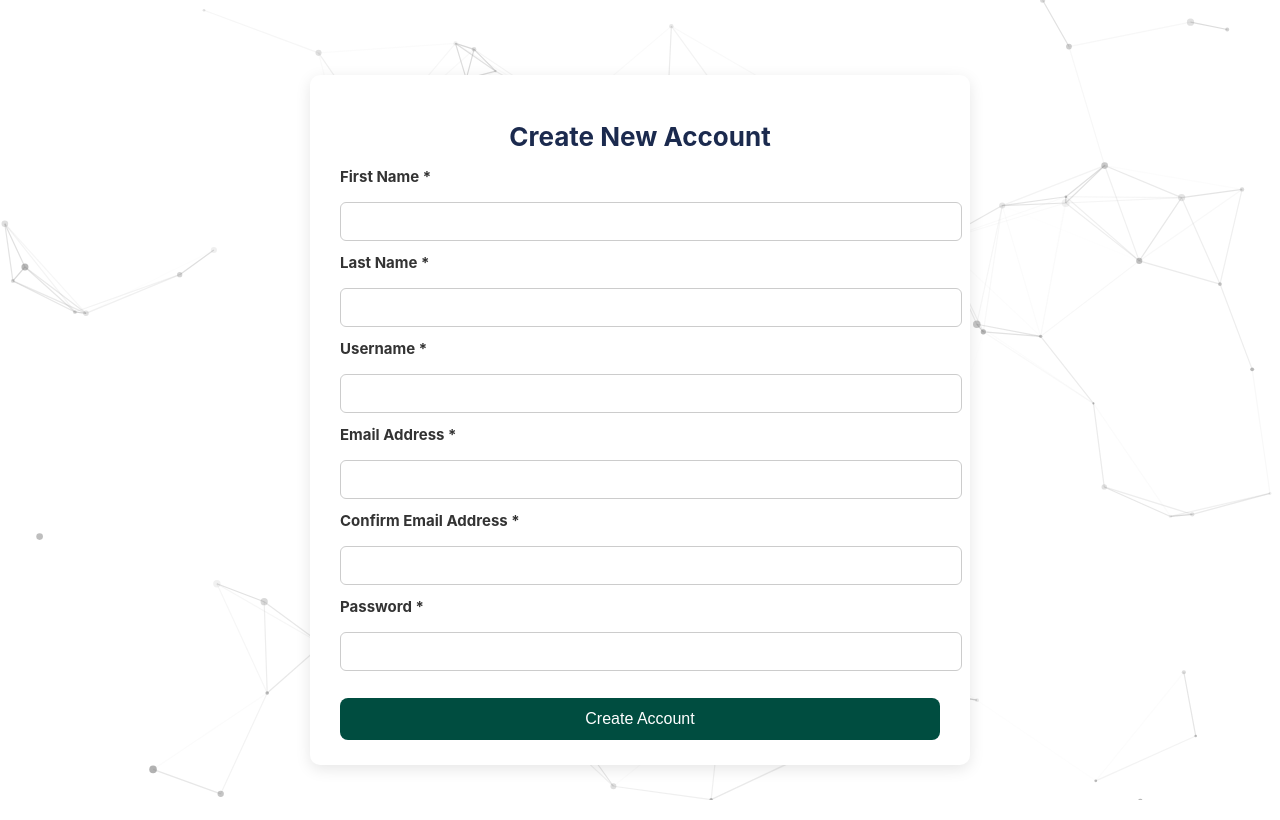
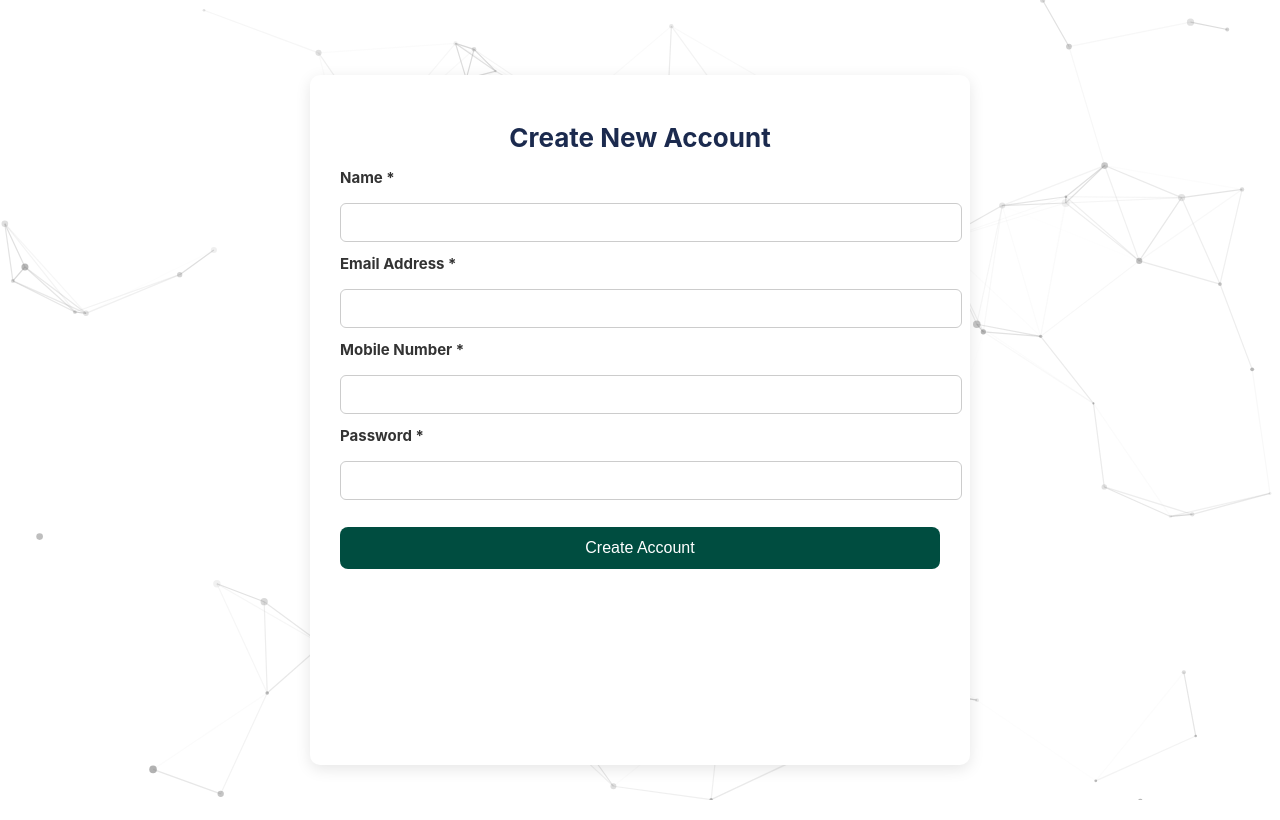
Before and after one commit to mohan-veer/UFPeerAssist, a React (Create React App) app in the folder frontend/: page /register in a window 1280 px wide. Built offline with nearby package versions, Linux system fonts and the light colour scheme.

Commit message:
Integration of frontend and backend

```diff
--- a/frontend/src/components/Login.jsx
+++ b/frontend/src/components/Login.jsx
@@ -2,10 +2,9 @@ import React, { useState } from "react";
 import { useNavigate } from "react-router-dom";
 import "./../styles/LoginPage.css";
 import ParticleBackgroundOtherScreens from "./ParticleBackgroundOtherScreens";
-// import Navbar from "./Navbar";
 
 const LoginPage = () => {
-  const [formData, setFormData] = useState({ username: "", password: "" });
+  const [formData, setFormData] = useState({ email: "", password: "" });
   const [error, setError] = useState("");
   const navigate = useNavigate();
 
@@ -23,14 +22,14 @@ const LoginPage = () => {
         headers: { "Content-Type": "application/json" },
         body: JSON.stringify(formData),
       });
-
       if (response.ok) {
         const data = await response.json();
-        localStorage.setItem("token", data.token);
+        // Optionally, save token if backend returns one:
+        // localStorage.setItem("token", data.token);
         navigate("/dashboard");
       } else {
         const errorData = await response.json();
-        setError(errorData.message || "Invalid credentials.");
+        setError(errorData.error || "Invalid credentials.");
       }
     } catch (err) {
       setError("Something went wrong. Please try again.");
@@ -38,27 +37,23 @@ const LoginPage = () => {
   };
 
   return (
-    // <div className="navbar">
-    //     <Navbar/>
     <div className="login-page">
-      <ParticleBackgroundOtherScreens/>
+      <ParticleBackgroundOtherScreens />
       <div className="login-container">
         <h2>Log in</h2>
         <form onSubmit={handleSubmit}>
-        <label>Username or Email *</label>
-        <input type="text" name="username" value={formData.username} onChange={handleChange} required />
+          <label>Email *</label>
+          <input type="email" name="email" value={formData.email} onChange={handleChange} required />
           <label>Password *</label>
           <input type="password" name="password" value={formData.password} onChange={handleChange} required />
           <button type="submit">🔑 Log in</button>
         </form>
-        {/* ✅ Forgot Password Link */}
         <div className="forgot-password">
           <a href="/reset">Forgot Password?</a>
         </div>
         {error && <p className="error">{error}</p>}
       </div>
     </div>
-    // </div>
   );
 };
 
--- a/frontend/src/components/Register.jsx
+++ b/frontend/src/components/Register.jsx
@@ -6,22 +6,18 @@ import ParticleBackgroundOtherScreens from "./ParticleBackgroundOtherScreens";
 const RegisterForm = () => {
   const navigate = useNavigate();
   const [formData, setFormData] = useState({
-    username: "",
+    name: "",
     email: "",
-    confirmEmail: "",
-    password: "",
-    first_name: "",
-    last_name: "",
+    mobile: "",
+    password: ""
   });
   const [error, setError] = useState("");
   const [success, setSuccess] = useState("");
 
-  // Handle input changes
   const handleChange = (e) => {
     setFormData({ ...formData, [e.target.name]: e.target.value });
   };
 
-  // Handle form submission
   const handleSubmit = async (e) => {
     e.preventDefault();
     setError("");
@@ -31,62 +27,36 @@ const RegisterForm = () => {
       const response = await fetch("http://localhost:8080/signup", {
         method: "POST",
         headers: { "Content-Type": "application/json" },
-        body: JSON.stringify({
-          username: formData.username,
-          email: formData.email,
-          confirmEmail: formData.confirmEmail,
-          password: formData.password,
-          first_name: formData.first_name,
-          last_name: formData.last_name,
-        }),
+        body: JSON.stringify(formData),
       });
-
       const data = await response.json();
       if (response.ok) {
         setSuccess("Registration successful! Redirecting to login...");
         setTimeout(() => navigate("/login"), 2000);
       } else {
-        if (data.username) {
-          setError(data.username[0]);
-        } else if (data.email) {
-          setError(data.email[0]);
-        } else {
-          setError(data.message || "Registration failed.");
-        }
+        setError(data.error || "Registration failed.");
       }
     } catch (err) {
       setError("Something went wrong. Please try again.");
     }
   };
 
-
-
   return (
     <div className="register-page">
-      <ParticleBackgroundOtherScreens/>
+      <ParticleBackgroundOtherScreens />
       <div className="register-container">
-      <h2 class="center-heading">Create New Account</h2>
+        <h2 className="center-heading">Create New Account</h2>
         {error && <p className="error">{error}</p>}
         {success && <p className="success">{success}</p>}
         <form onSubmit={handleSubmit}>
-      <label>First Name *</label>
-        <input type="text" name="first_name" value={formData.first_name} onChange={handleChange} required />
-
-        <label>Last Name *</label>
-        <input type="text" name="last_name" value={formData.last_name} onChange={handleChange} required />
-
-        <label>Username *</label>
-        <input type="text" name="username" value={formData.username} onChange={handleChange} required />
-
+          <label>Name *</label>
+          <input type="text" name="name" value={formData.name} onChange={handleChange} required />
           <label>Email Address *</label>
           <input type="email" name="email" value={formData.email} onChange={handleChange} required />
-
-        <label>Confirm Email Address *</label>
-        <input type="email" name="confirmEmail" value={formData.confirmEmail} onChange={handleChange} required />
-
+          <label>Mobile Number *</label>
+          <input type="text" name="mobile" value={formData.mobile} onChange={handleChange} required />
           <label>Password *</label>
           <input type="password" name="password" value={formData.password} onChange={handleChange} required />
-
           <button type="submit">Create Account</button>
         </form>
       </div>
```
Also changed, not shown: 2 other files (tests, documents, lock files or other folders). Lines whose indentation alone changed are shown as unchanged.
